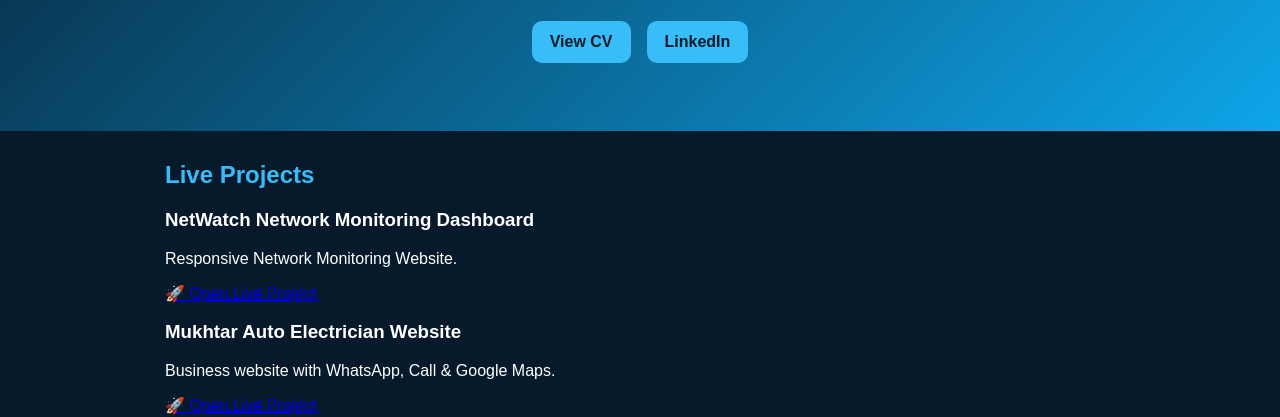
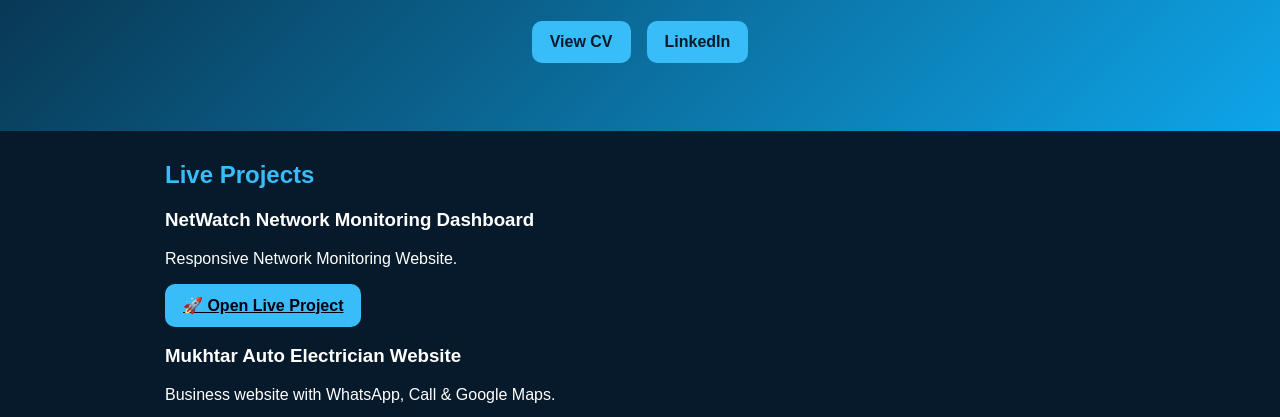
Before and after one commit to manauwar001/manauwar001.github.io, a plain HTML site: page index.html in a window 1280 px wide. Shown: the part 395-812 px from the top of the page. Drawn offline with Linux system fonts and the light colour scheme.

Commit message:
Update style.css

```diff
--- a/style.css
+++ b/style.css
@@ -1 +1,9 @@
+.btn{
+  display:inline-block;
+  background:#38bdf8;
+  color:#001;
+  padding:12px 18px;
+  border-radius:10px;
+  font-weight:bold;
+}
 body{margin:0;background:#071a2b;color:#fff;font-family:Arial} .hero{padding:60px 20px;text-align:center;background:linear-gradient(135deg,#071a2b,#0ea5e9)} .photo{width:220px;height:220px;border-radius:50%;object-fit:cover;object-position:center 18%;border:5px solid #38bdf8;box-shadow:0 0 30px #38bdf8} h1{color:#fff} section{max-width:950px;margin:30px auto;padding:0 20px} h2{color:#38bdf8} .card{background:#10243a;padding:18px;border-radius:15px;margin:15px 0} .grid{display:flex;flex-wrap:wrap;gap:10px} .grid span{background:#12395a;padding:10px 14px;border-radius:20px} .btns a{background:#38bdf8;color:#071a2b;padding:12px 18px;margin:8px;border-radius:10px;text-decoration:none;font-weight:bold;display:inline-block} footer{text-align:center;padding:20px;background:#020617}
```
